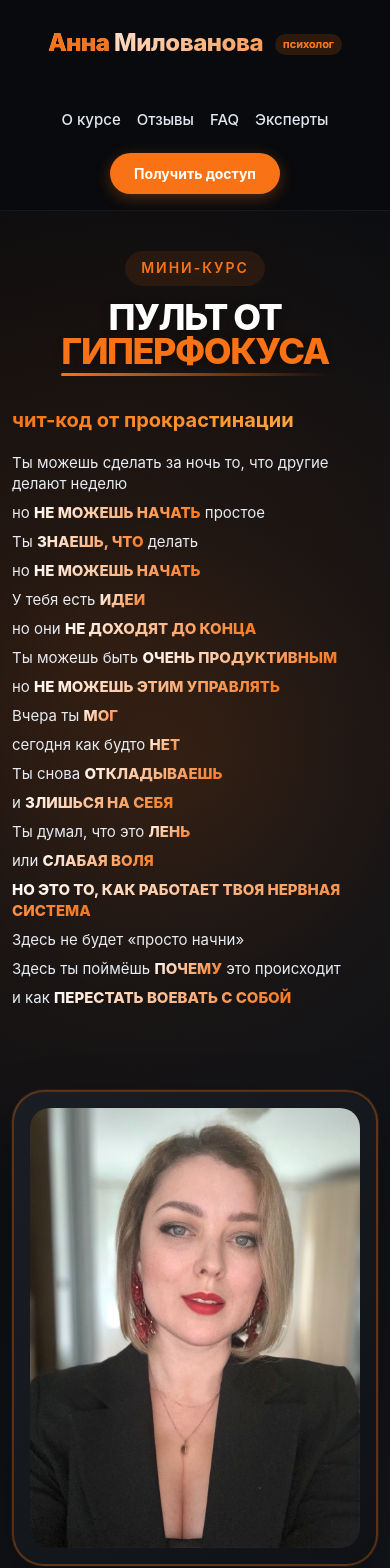
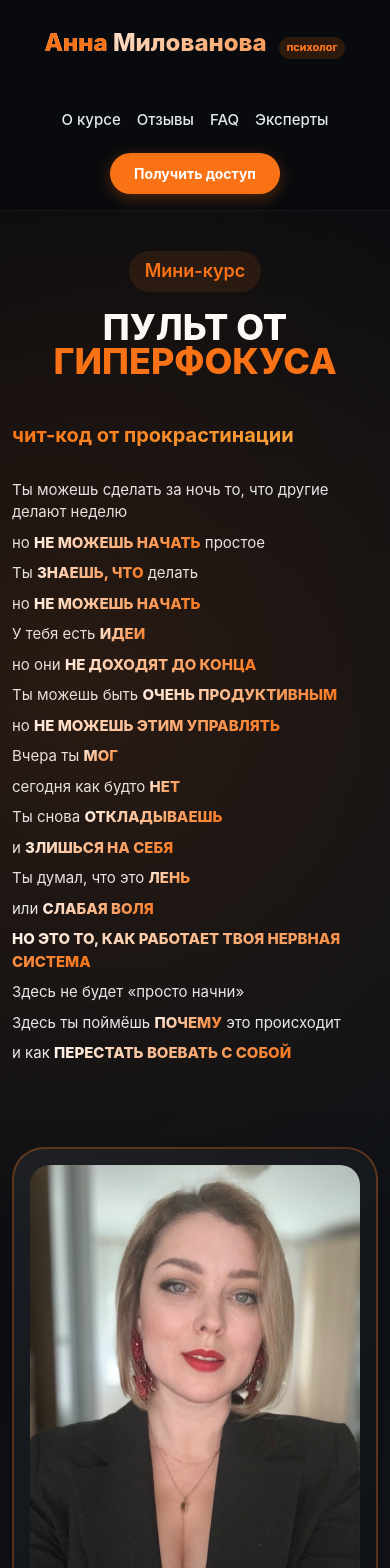
Before and after one commit to rus-nyc/ANNA-project, a React (Vite) app: page / in a window 390 px wide. Shown: the top 1568 px of the page. Built offline with nearby package versions, Linux system fonts and the light colour scheme.

Commit message:
Update project

```diff
--- a/src/App.jsx
+++ b/src/App.jsx
@@ -533,7 +533,7 @@ const FAQSection = () => {
   );
 };
 
-// НОВАЯ СЕКЦИЯ: ЭКСПЕРТЫ
+// СЕКЦИЯ: ЭКСПЕРТЫ
 const ExpertsSection = () => {
   return (
     <section className="section experts-section" id="experts">
@@ -606,7 +606,9 @@ const ExpertsSection = () => {
             </div>
 
             <div className="expert-contact">
-              <p className="contact-note">Запись через Анну Милованову</p>
+              <a href="https://t.me/psystan" className="expert-button" target="_blank" rel="noopener noreferrer">
+                📱 Написать Стану в Telegram
+              </a>
             </div>
           </div>
         </div>
--- a/src/index.css
+++ b/src/index.css
@@ -14,25 +14,17 @@ html {
   --bg-dark-soft: #14171c;
   --bg-card: #1a1e24;
   --bg-card-alt: #1f232b;
-
   --text-main: #ffffff;
   --text-soft: #e2e8f0;
   --text-muted: #94a3b8;
-
   --accent: #f97316;
   --accent-hover: #fb923c;
-  --accent-glow: rgba(249, 115, 22, 0.4);
-
   --border-light: rgba(255, 255, 255, 0.08);
   --border-medium: rgba(255, 255, 255, 0.12);
-
   --shadow-lg: 0 25px 50px rgba(0, 0, 0, 0.25);
-  --shadow-xl: 0 35px 60px rgba(0, 0, 0, 0.3);
 }
 
-html,
-body,
-#root {
+html, body, #root {
   min-height: 100%;
 }
 
@@ -41,8 +33,6 @@ body {
   background: var(--bg-main);
   color: var(--text-main);
   line-height: 1.6;
-  -webkit-font-smoothing: antialiased;
-  -moz-osx-font-smoothing: grayscale;
 }
 
 a {
@@ -71,6 +61,8 @@ img {
   max-width: 800px;
   margin: 0 auto;
 }
+
+/* Header */
 .site-header {
   position: sticky;
   top: 0;
@@ -91,7 +83,6 @@ img {
 .site-logo {
   font-size: 24px;
   font-weight: 800;
-  letter-spacing: -0.02em;
   background: linear-gradient(135deg, #ffffff 0%, #f97316 100%);
   -webkit-background-clip: text;
   background-clip: text;
@@ -113,8 +104,6 @@ img {
   border-radius: 20px;
   font-size: 11px;
   font-weight: 600;
-  letter-spacing: normal;
-  vertical-align: middle;
   background: rgba(249, 115, 22, 0.15);
   color: #f97316;
 }
@@ -166,8 +155,9 @@ img {
 .header-button:hover {
   background: var(--accent-hover);
   transform: translateY(-2px);
-  box-shadow: 0 6px 20px rgba(249, 115, 22, 0.4);
 }
+
+/* Hero */
 .hero {
   position: relative;
   padding: 60px 0 80px;
@@ -183,21 +173,7 @@ img {
   pointer-events: none;
 }
 
-.hero::after {
-  content: "";
-  position: absolute;
-  top: 20%;
-  right: -10%;
-  width: 500px;
-  height: 500px;
-  background: radial-gradient(circle, rgba(249, 115, 22, 0.08), transparent 70%);
-  border-radius: 50%;
-  pointer-events: none;
-}
-
 .hero-top {
-  position: relative;
-  z-index: 2;
   text-align: center;
   margin-bottom: 48px;
   animation: fadeInDown 0.8s ease;
@@ -209,59 +185,32 @@ img {
   font-size: 18px;
   font-weight: 600;
   color: #f97316;
-  letter-spacing: 2px;
-  text-transform: uppercase;
   background: rgba(249, 115, 22, 0.1);
   padding: 6px 16px;
   border-radius: 40px;
-  backdrop-filter: blur(4px);
 }
 
 .hero h1 {
   font-size: clamp(42px, 5vw, 72px);
   line-height: 0.95;
-  letter-spacing: -0.04em;
   font-weight: 800;
   color: #ffffff;
   margin: 0;
-  text-shadow: 0 2px 10px rgba(0, 0, 0, 0.3);
 }
 
 .accent-text {
   color: #f97316;
-  position: relative;
-  display: inline-block;
-}
-
-.accent-text::after {
-  content: "";
-  position: absolute;
-  bottom: -8px;
-  left: 0;
-  right: 0;
-  height: 3px;
-  background: linear-gradient(90deg, #f97316, transparent);
-  border-radius: 3px;
 }
 
 .hero-bottom {
-  position: relative;
-  z-index: 2;
   display: grid;
   grid-template-columns: minmax(0, 1fr) minmax(380px, 520px);
   gap: 60px;
   align-items: center;
 }
 
-.hero-text-column {
-  max-width: 680px;
-  animation: fadeInLeft 0.8s ease;
-}
-
 .hero-subtitle {
   font-size: 32px;
-  line-height: 1.2;
-  color: #f97316;
   font-weight: 700;
   margin-bottom: 28px;
   background: linear-gradient(135deg, #f97316, #ffb347);
@@ -274,7 +223,7 @@ img {
   display: flex;
   flex-direction: column;
   gap: 8px;
-  margin: 0 0 34px;
+  margin-bottom: 34px;
 }
 
 .hero-full-text p {
@@ -285,7 +234,6 @@ img {
 }
 
 .hero-full-text strong {
-  color: #ffffff;
   font-weight: 800;
   background: linear-gradient(135deg, #fff, #f97316);
   -webkit-background-clip: text;
@@ -297,11 +245,60 @@ img {
   display: flex;
   justify-content: center;
   gap: 20px;
-  flex-wrap: wrap;
   margin-top: 30px;
   animation: fadeInUp 0.8s ease;
 }
 
+.hero-media {
+  display: flex;
+  justify-content: center;
+  animation: fadeInRight 0.8s ease;
+}
+
+.hero-image-wrap {
+  max-width: 520px;
+  border-radius: 32px;
+  background: linear-gradient(135deg, #1a1e24 0%, #0f1115 100%);
+  border: 2px solid rgba(249, 115, 22, 0.3);
+  box-shadow: 0 30px 60px rgba(0, 0, 0, 0.4);
+  padding: 24px;
+  transition: all 0.4s ease;
+}
+
+.hero-image-wrap:hover {
+  transform: scale(1.02);
+}
+
+.hero-image-wrap img {
+  width: 100%;
+  height: auto;
+  max-height: 680px;
+  object-fit: cover;
+  border-radius: 20px;
+}
+
+/* Анимации */
+@keyframes fadeInDown {
+  from { opacity: 0; transform: translateY(-30px); }
+  to { opacity: 1; transform: translateY(0); }
+}
+
+@keyframes fadeInLeft {
+  from { opacity: 0; transform: translateX(-40px); }
+  to { opacity: 1; transform: translateX(0); }
+}
+
+@keyframes fadeInRight {
+  from { opacity: 0; transform: translateX(40px); }
+  to { opacity: 1; transform: translateX(0); }
+}
+
+@keyframes fadeInUp {
+  from { opacity: 0; transform: translateY(30px); }
+  to { opacity: 1; transform: translateY(0); }
+}
+
+/* Buttons */
 .primary-button {
   display: inline-flex;
   align-items: center;
@@ -311,96 +308,14 @@ img {
   border-radius: 999px;
   font-size: 18px;
   font-weight: 700;
-  border: none;
-  transition: all 0.3s ease;
   background: linear-gradient(135deg, #f97316, #ff8c42);
   color: #ffffff;
   box-shadow: 0 8px 25px rgba(249, 115, 22, 0.4);
-  position: relative;
-  overflow: hidden;
+  transition: all 0.3s ease;
 }
 
 .primary-button:hover {
   transform: translateY(-3px);
-  box-shadow: 0 12px 30px rgba(249, 115, 22, 0.5);
-}
-
-.hero-media {
-  display: flex;
-  justify-content: center;
-  align-items: center;
-  animation: fadeInRight 0.8s ease;
-}
-
-.hero-image-wrap {
-  width: 100%;
-  max-width: 520px;
-  border-radius: 32px;
-  background: linear-gradient(135deg, #1a1e24 0%, #0f1115 100%);
-  border: 2px solid rgba(249, 115, 22, 0.3);
-  box-shadow: 0 30px 60px rgba(0, 0, 0, 0.4), 0 0 0 1px rgba(249, 115, 22, 0.1);
-  padding: 24px;
-  position: relative;
-  transition: all 0.4s ease;
-}
-
-.hero-image-wrap:hover {
-  transform: scale(1.02);
-  border-color: rgba(249, 115, 22, 0.6);
-}
-
-.hero-image-wrap img {
-  width: 100%;
-  height: auto;
-  max-height: 680px;
-  object-fit: cover;
-  display: block;
-  margin: 0 auto;
-  border-radius: 20px;
-  filter: brightness(1.02) contrast(1.05);
-}
-@keyframes fadeInDown {
-  from {
-    opacity: 0;
-    transform: translateY(-30px);
-  }
-  to {
-    opacity: 1;
-    transform: translateY(0);
-  }
-}
-
-@keyframes fadeInLeft {
-  from {
-    opacity: 0;
-    transform: translateX(-40px);
-  }
-  to {
-    opacity: 1;
-    transform: translateX(0);
-  }
-}
-
-@keyframes fadeInRight {
-  from {
-    opacity: 0;
-    transform: translateX(40px);
-  }
-  to {
-    opacity: 1;
-    transform: translateX(0);
-  }
-}
-
-@keyframes fadeInUp {
-  from {
-    opacity: 0;
-    transform: translateY(30px);
-  }
-  to {
-    opacity: 1;
-    transform: translateY(0);
-  }
 }
 
 .secondary-button {
@@ -412,11 +327,10 @@ img {
   border-radius: 999px;
   font-size: 16px;
   font-weight: 700;
-  border: none;
-  transition: all 0.3s ease;
   background: rgba(255, 255, 255, 0.05);
   color: var(--text-main);
   border: 1px solid var(--border-medium);
+  transition: all 0.3s ease;
 }
 
 .secondary-button:hover {
@@ -424,16 +338,7 @@ img {
   transform: translateY(-2px);
 }
 
-.dark-outline {
-  background: transparent;
-  border: 1px solid var(--border-medium);
-  color: var(--text-main);
-}
-
-.dark-outline:hover {
-  background: rgba(255, 255, 255, 0.05);
-  border-color: var(--accent);
-}
+/* Sections */
 .section {
   padding: 100px 0;
 }
@@ -459,7 +364,6 @@ img {
 h2 {
   font-size: clamp(32px, 5vw, 52px);
   line-height: 1.1;
-  letter-spacing: -0.02em;
   font-weight: 700;
 }
 
@@ -474,6 +378,8 @@ h3 {
   line-height: 1.7;
   color: var(--text-muted);
 }
+
+/* Backgrounds */
 .light-section {
   background: #f8f9fa;
   color: #1a1a1a;
@@ -518,6 +424,8 @@ h3 {
   background: linear-gradient(135deg, #0a0b0e, #0f1115);
   text-align: center;
 }
+
+/* Compact section */
 .compact-section {
   padding: 64px 0 56px;
 }
@@ -537,15 +445,9 @@ h3 {
   border-top: 1px solid rgba(0, 0, 0, 0.08);
 }
 
-.compact-item .section-label {
-  margin-bottom: 12px;
-}
-
 .compact-item h2 {
   margin-bottom: 20px;
   font-size: clamp(36px, 5vw, 58px);
-  line-height: 1.02;
-  letter-spacing: -0.03em;
 }
 
 .compact-text {
@@ -558,6 +460,8 @@ h3 {
 #about {
   padding-top: 56px;
 }
+
+/* Cards */
 .cards-grid,
 .results-grid,
 .reviews-grid {
@@ -607,7 +511,6 @@ h3 {
 .info-card p {
   color: var(--text-soft);
   font-size: 17px;
-  line-height: 1.65;
 }
 
 .light-section .info-card {
@@ -635,13 +538,10 @@ h3 {
 .result-card p {
   color: #1f1f1f !important;
   font-size: 18px;
-  line-height: 1.65;
   font-weight: 500;
 }
-.review-card {
-  position: relative;
-}
 
+/* Reviews */
 .review-quote {
   font-size: 48px;
   line-height: 1;
@@ -668,6 +568,8 @@ h3 {
   letter-spacing: 2px;
   color: #fbbf24;
 }
+
+/* FAQ */
 .faq-list {
   display: flex;
   flex-direction: column;
@@ -720,6 +622,7 @@ h3 {
   line-height: 1.7;
 }
 
+/* Quote */
 .main-quote {
   font-size: clamp(28px, 4vw, 42px);
   line-height: 1.3;
@@ -728,6 +631,7 @@ h3 {
   text-align: center;
 }
 
+/* CTA */
 .final-block {
   text-align: center;
 }
@@ -771,6 +675,7 @@ h3 {
   margin-top: 48px;
 }
 
+/* Video Section */
 .video-section {
   background: linear-gradient(135deg, #0a0b0e, #0f1115);
   position: relative;
@@ -797,7 +702,6 @@ h3 {
   border-radius: 24px;
   overflow: hidden;
   box-shadow: 0 30px 60px rgba(0, 0, 0, 0.4);
-  position: relative;
 }
 
 .video-container {
@@ -812,12 +716,7 @@ h3 {
   content: "";
   position: absolute;
   inset: 0;
-  background: linear-gradient(
-    135deg,
-    rgba(249, 115, 22, 0.15) 0%,
-    rgba(0, 0, 0, 0.3) 50%,
-    rgba(0, 0, 0, 0.6) 100%
-  );
+  background: linear-gradient(135deg, rgba(249, 115, 22, 0.15) 0%, rgba(0, 0, 0, 0.3) 50%, rgba(0, 0, 0, 0.6) 100%);
   z-index: 1;
   pointer-events: none;
 }
@@ -851,7 +750,6 @@ h3 {
 
 .play-button {
   transition: transform 0.3s ease;
-  z-index: 11;
 }
 
 .video-overlay:hover .play-button {
@@ -863,9 +761,8 @@ h3 {
   color: white;
   font-size: 14px;
   opacity: 0.9;
-  z-index: 11;
-  text-shadow: 0 1px 2px rgba(0, 0, 0, 0.5);
 }
+
 .video-stats {
   display: flex;
   justify-content: center;
@@ -891,6 +788,8 @@ h3 {
   color: var(--text-muted);
   margin-top: 8px;
 }
+
+/* Whom Section */
 .whom-grid {
   display: grid;
   grid-template-columns: repeat(auto-fit, minmax(240px, 1fr));
@@ -923,182 +822,8 @@ h3 {
   font-weight: 500;
   color: var(--text-soft);
 }
-@media (max-width: 1024px) {
-  .hero-top {
-    margin-bottom: 40px;
-  }
 
-  .hero-bottom {
-    grid-template-columns: 1fr;
-    gap: 48px;
-  }
-
-  .hero-text-column {
-    max-width: 100%;
-  }
-
-  .hero-media {
-    justify-content: center;
-  }
-
-  .hero-image-wrap {
-    max-width: 460px;
-  }
-
-  .hero-actions {
-    margin-top: 20px;
-  }
-}
-
-@media (max-width: 768px) {
-  .header-inner {
-    flex-direction: column;
-    padding: 16px 0;
-  }
-
-  .site-nav {
-    width: 100%;
-    justify-content: center;
-    flex-wrap: wrap;
-    gap: 16px;
-  }
-
-  .hero {
-    padding: 40px 0 60px;
-  }
-
-  .hero-label {
-    font-size: 14px;
-    margin-bottom: 14px;
-  }
-
-  .hero h1 {
-    font-size: clamp(36px, 8vw, 52px);
-  }
-
-  .hero-subtitle {
-    font-size: 24px;
-    margin-bottom: 20px;
-  }
-
-  .hero-full-text p {
-    font-size: 15px;
-    line-height: 1.4;
-  }
-
-  .hero-image-wrap {
-    max-width: 380px;
-    padding: 16px;
-  }
-
-  .hero-image-wrap img {
-    max-height: 500px;
-  }
-
-  .section {
-    padding: 30px 0;
-  }
-
-  .compact-section {
-    padding: 44px 0 40px;
-  }
-
-  .compact-stack {
-    gap: 28px;
-  }
-
-  .compact-item + .compact-item {
-    padding-top: 24px;
-  }
-
-  .compact-item h2 {
-    margin-bottom: 16px;
-  }
-
-  .compact-text {
-    font-size: 17px;
-    line-height: 1.6;
-  }
-
-  #about {
-    padding-top: 40px;
-  }
-
-  .cards-grid,
-  .results-grid,
-  .reviews-grid {
-    grid-template-columns: 1fr;
-    gap: 20px;
-  }
-
-  .info-card,
-  .result-card,
-  .review-card {
-    padding: 24px;
-  }
-
-  .cta-buttons {
-    flex-direction: column;
-    align-items: center;
-  }
-
-  .primary-button,
-  .secondary-button {
-    width: 100%;
-    max-width: 280px;
-    justify-content: center;
-  }
-
-  .video-stats {
-    gap: 24px;
-  }
-
-  .stat-number {
-    font-size: 28px;
-  }
-
-  .whom-grid {
-    gap: 16px;
-  }
-
-  .whom-card {
-    padding: 24px 16px;
-  }
-
-  .whom-card p {
-    font-size: 16px;
-  }
-
-  .video-subtitle {
-    font-size: 16px;
-  }
-
-  .video-wrapper {
-    margin: 24px auto 0;
-  }
-}
-
-@media (max-width: 480px) {
-  .container {
-    width: min(100% - 24px, 1280px);
-  }
-
-  .hero-subtitle {
-    font-size: 20px;
-  }
-
-  .cta-price {
-    flex-direction: column;
-    align-items: center;
-    gap: 8px;
-  }
-
-  .price-current {
-    font-size: 44px;
-  }
-}
-
-/* ========== НОВАЯ СЕКЦИЯ: ЭКСПЕРТЫ ========== */
+/* Experts Section */
 .experts-section {
   background: var(--bg-dark);
   padding: 80px 0;
@@ -1109,6 +834,7 @@ h3 {
   grid-template-columns: repeat(auto-fit, minmax(380px, 1fr));
   gap: 40px;
   margin-top: 48px;
+  align-items: stretch;
 }
 
 .expert-card {
@@ -1117,6 +843,9 @@ h3 {
   padding: 32px;
   border: 1px solid var(--border-light);
   transition: all 0.3s ease;
+  display: flex;
+  flex-direction: column;
+  height: 100%;
 }
 
 .expert-card:hover {
@@ -1213,6 +942,11 @@ h3 {
   left: 4px;
 }
 
+.expert-contact {
+  margin-top: auto;
+  padding-top: 20px;
+}
+
 .expert-button {
   display: inline-block;
   width: 100%;
@@ -1224,7 +958,6 @@ h3 {
   font-weight: 600;
   font-size: 15px;
   transition: all 0.3s ease;
-  margin-top: 20px;
 }
 
 .expert-button:hover {
@@ -1242,17 +975,138 @@ h3 {
   font-weight: 600;
 }
 
+/* Responsive */
+@media (max-width: 1024px) {
+  .hero-top {
+    margin-bottom: 40px;
+  }
+  .hero-bottom {
+    grid-template-columns: 1fr;
+    gap: 48px;
+  }
+  .hero-image-wrap {
+    max-width: 460px;
+  }
+}
+
 @media (max-width: 768px) {
+  .header-inner {
+    flex-direction: column;
+    padding: 16px 0;
+  }
+  .site-nav {
+    width: 100%;
+    justify-content: center;
+    flex-wrap: wrap;
+    gap: 16px;
+  }
+  .hero {
+    padding: 40px 0 60px;
+  }
+  .hero h1 {
+    font-size: clamp(36px, 8vw, 52px);
+  }
+  .hero-subtitle {
+    font-size: 24px;
+  }
+  .hero-full-text p {
+    font-size: 15px;
+  }
+  .hero-image-wrap {
+    max-width: 380px;
+    padding: 16px;
+  }
+  .section {
+    padding: 60px 0;
+  }
+  .compact-section {
+    padding: 44px 0 40px;
+  }
+  .compact-stack {
+    gap: 28px;
+  }
+  .compact-item + .compact-item {
+    padding-top: 24px;
+  }
+  .compact-text {
+    font-size: 17px;
+  }
+  .cards-grid,
+  .results-grid,
+  .reviews-grid {
+    grid-template-columns: 1fr;
+    gap: 20px;
+  }
+  .info-card,
+  .result-card,
+  .review-card {
+    padding: 24px;
+  }
+  .cta-buttons {
+    flex-direction: column;
+    align-items: center;
+  }
+  .primary-button,
+  .secondary-button {
+    width: 100%;
+    max-width: 280px;
+  }
+  .video-stats {
+    gap: 24px;
+  }
+  .stat-number {
+    font-size: 28px;
+  }
+  .whom-grid {
+    gap: 16px;
+  }
+  .whom-card {
+    padding: 24px 16px;
+  }
+  .whom-card p {
+    font-size: 16px;
+  }
+  .video-subtitle {
+    font-size: 16px;
+  }
+  .video-wrapper {
+    margin: 24px auto 0;
+  }
   .experts-grid {
     grid-template-columns: 1fr;
     gap: 32px;
   }
-
   .expert-card {
     padding: 24px;
   }
-
   .experts-section {
     padding: 60px 0;
   }
+  .faq-item summary {
+    font-size: 15px;
+    padding: 18px;
+    padding-right: 45px;
+    line-height: 1.4;
+  }
+  .faq-item summary::after {
+    right: 18px;
+    font-size: 20px;
+  }
 }
+
+@media (max-width: 480px) {
+  .container {
+    width: min(100% - 24px, 1280px);
+  }
+  .hero-subtitle {
+    font-size: 20px;
+  }
+  .cta-price {
+    flex-direction: column;
+    align-items: center;
+    gap: 8px;
+  }
+  .price-current {
+    font-size: 44px;
+  }
+}
```
